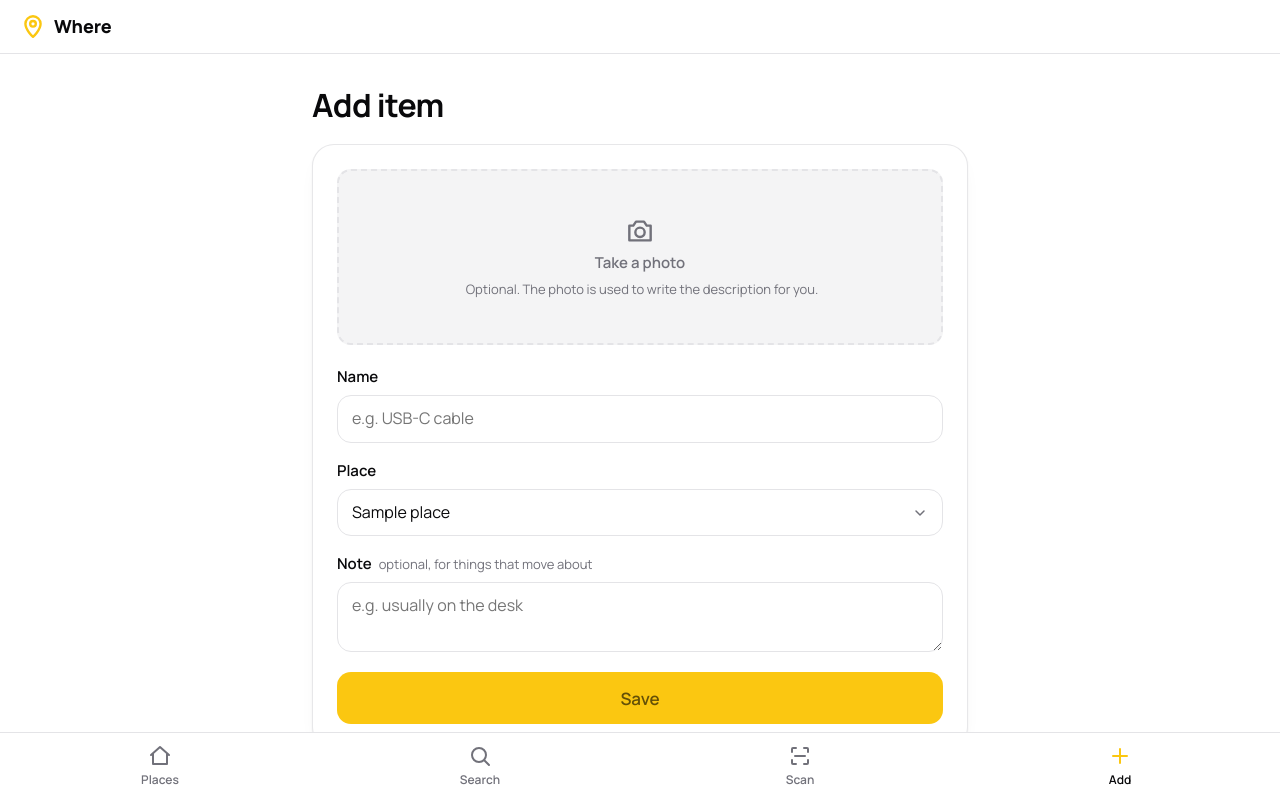
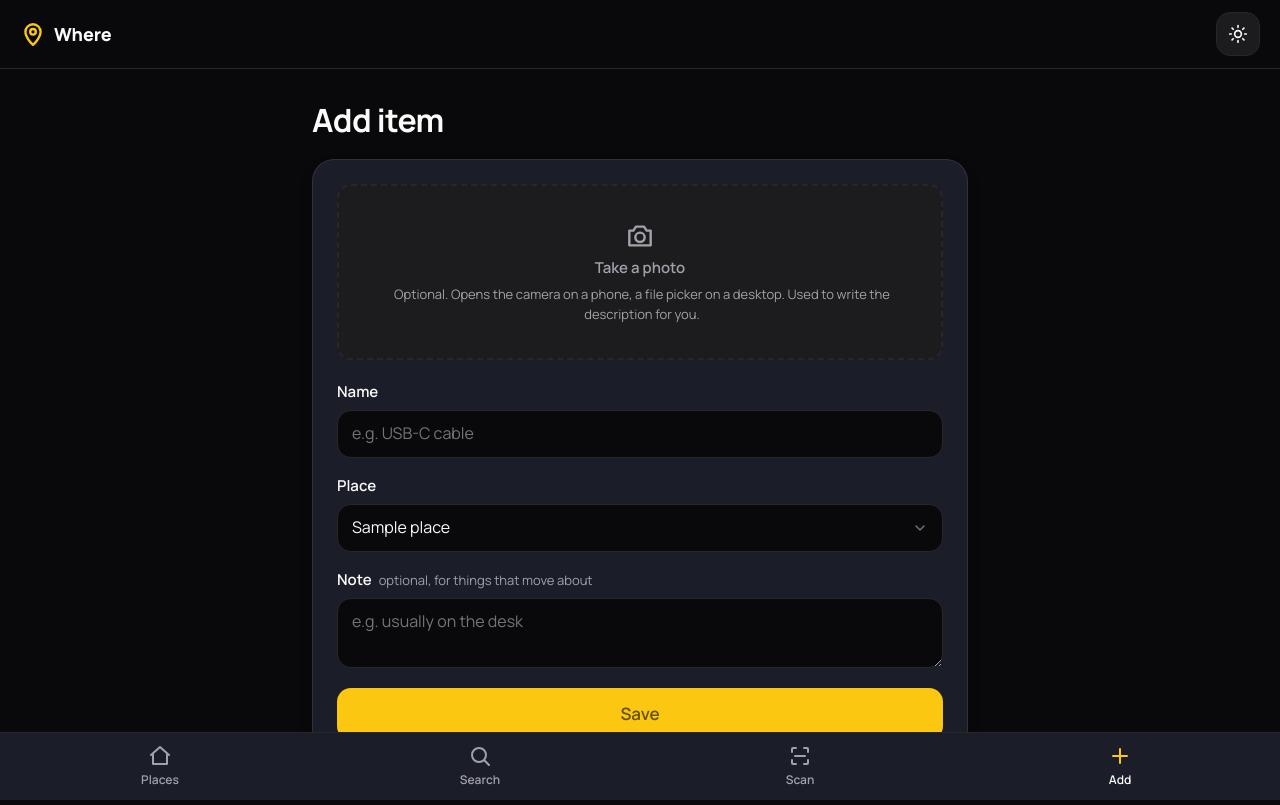
Before and after one commit to lightmorphic/where, a Flask app: page /items/new in a window 1280 px wide. Shown: the top 805 px of the page. Run offline with Flask 3, Linux system fonts and the light colour scheme; tables that the repository leaves empty hold one stand-in row (values such as "Sample post").

Commit message:
Dark mode by default with a switch, label text never splits a word

```diff
--- a/app/static/css/labels.css
+++ b/app/static/css/labels.css
@@ -12,8 +12,8 @@ body { margin: 0; font-family: "Manrope", system-ui, sans-serif; background: #e4
 }
 .qr { flex: none; width: 14mm; height: 14mm; }
 .qr svg { width: 100%; height: 100%; display: block; }
-.name { flex: 1; height: 18mm; display: flex; align-items: center; justify-content: center; text-align: center; overflow: hidden; }
-.name span { display: block; font-weight: 800; line-height: 1.05; font-size: 12pt; overflow-wrap: normal; word-break: normal; letter-spacing: -0.02em; }
+.name { flex: 1; min-width: 0; height: 18mm; display: flex; align-items: center; justify-content: center; text-align: center; overflow: hidden; }
+.name span { display: block; font-weight: 800; line-height: 1.05; font-size: 12pt; overflow-wrap: normal; word-break: keep-all; hyphens: none; white-space: normal; letter-spacing: -0.02em; }
 @media screen { .label { zoom: 2.5; box-shadow: 0 1px 3px rgba(0,0,0,.2); } }
 @media print {
   @page { size: 30mm 20mm; margin: 0; }
--- a/app/static/css/main.css
+++ b/app/static/css/main.css
@@ -77,7 +77,12 @@ p:last-child { margin-bottom: 0; }
 }
 .brand { display: inline-flex; align-items: center; gap: .5rem; color: var(--fg); text-decoration: none; font-weight: 800; font-size: 1.125rem; letter-spacing: -0.01em; }
 .brand svg { color: var(--accent); }
-.top-actions { display: flex; gap: .5rem; }
+.top-actions { display: flex; gap: .5rem; align-items: center; }
+.icon-btn { display: inline-flex; align-items: center; justify-content: center; width: 2.75rem; height: 2.75rem; padding: 0; background: var(--muted); color: var(--fg); border: 1px solid var(--border); border-radius: var(--radius); cursor: pointer; }
+.icon-btn svg { width: 1.25rem; height: 1.25rem; }
+.icon-btn .sun { display: none; }
+:root[data-theme="dark"] .icon-btn .sun { display: block; }
+:root[data-theme="dark"] .icon-btn .moon { display: none; }
 
 .page { max-width: 44rem; margin: 0 auto; padding: 1.25rem; display: flex; flex-direction: column; gap: 1.25rem; }
 .page-head { display: flex; flex-direction: column; gap: .25rem; }
--- a/app/static/js/main.js
+++ b/app/static/js/main.js
@@ -13,6 +13,15 @@ window.Where = (function () {
     b.textContent = b.dataset.confirm || 'Press again to confirm';
     setTimeout(function () { b.classList.remove('armed'); b.textContent = label; }, 4000);
   });
+
+  var toggle = document.getElementById('theme-toggle');
+  if (toggle) {
+    toggle.addEventListener('click', function () {
+      var next = document.documentElement.dataset.theme === 'dark' ? 'light' : 'dark';
+      document.documentElement.dataset.theme = next;
+      try { localStorage.setItem('theme', next); } catch (e) {}
+    });
+  }
 
   if ('serviceWorker' in navigator) {
     navigator.serviceWorker.register('/sw.js').catch(function () {});
--- a/app/templates/item_form.html
+++ b/app/templates/item_form.html
@@ -25,7 +25,7 @@
       <span class="photo-cta">
         <svg viewBox="0 0 24 24" width="32" height="32" fill="none" stroke="currentColor" stroke-width="1.8" stroke-linecap="round" stroke-linejoin="round" aria-hidden="true"><path d="M4 8h3l2-3h6l2 3h3v11H4z"/><circle cx="12" cy="13" r="3.5"/></svg>
         <span>Take a photo</span>
-        <span class="hint">Optional. The photo is used to write the description for you.</span>
+        <span class="hint">Optional. Opens the camera on a phone, a file picker on a desktop. Used to write the description for you.</span>
       </span>
     </label>
   </div>
--- a/app/templates/layout.html
+++ b/app/templates/layout.html
@@ -4,14 +4,14 @@
 <meta charset="utf-8">
 <meta name="viewport" content="width=device-width, initial-scale=1, viewport-fit=cover">
 <title>{% block title %}Where{% endblock %}</title>
-<meta name="theme-color" content="#fbc711">
+<meta name="theme-color" content="#09090b">
 <link rel="manifest" href="/manifest.webmanifest">
 <link rel="icon" href="{{ url_for('static', filename='icons/icon.svg') }}" type="image/svg+xml">
 <link rel="apple-touch-icon" href="{{ url_for('static', filename='icons/icon-192.png') }}">
 <meta name="apple-mobile-web-app-capable" content="yes">
 <meta name="apple-mobile-web-app-title" content="Where">
 <link rel="stylesheet" href="{{ url_for('static', filename='css/main.css') }}?v={{ app_version }}">
-<script>try{var t=localStorage.getItem('theme');if(t)document.documentElement.dataset.theme=t;}catch(e){}</script>
+<script>(function(){var t='dark';try{t=localStorage.getItem('theme')||'dark';}catch(e){}document.documentElement.dataset.theme=t;})();</script>
 {% block head %}{% endblock %}
 </head>
 <body>
@@ -20,7 +20,12 @@
     <svg width="26" height="26" viewBox="0 0 24 24" fill="none" stroke="currentColor" stroke-width="2.2" stroke-linecap="round" stroke-linejoin="round" aria-hidden="true"><path d="M12 22s7-6.2 7-12a7 7 0 1 0-14 0c0 5.8 7 12 7 12z"/><circle cx="12" cy="10" r="2.6"/></svg>
     <span>Where</span>
   </a>
-  <div class="top-actions">{% block topactions %}{% endblock %}</div>
+  <div class="top-actions">{% block topactions %}{% endblock %}
+    <button class="icon-btn" type="button" id="theme-toggle" aria-label="Switch between dark and light mode" title="Dark or light mode">
+      <svg class="sun" viewBox="0 0 24 24" fill="none" stroke="currentColor" stroke-width="2" stroke-linecap="round" stroke-linejoin="round" aria-hidden="true"><circle cx="12" cy="12" r="4"/><path d="M12 2v2M12 20v2M4.9 4.9l1.4 1.4M17.7 17.7l1.4 1.4M2 12h2M20 12h2M4.9 19.1l1.4-1.4M17.7 6.3l1.4-1.4"/></svg>
+      <svg class="moon" viewBox="0 0 24 24" fill="none" stroke="currentColor" stroke-width="2" stroke-linecap="round" stroke-linejoin="round" aria-hidden="true"><path d="M21 12.8A9 9 0 1 1 11.2 3a7 7 0 0 0 9.8 9.8z"/></svg>
+    </button>
+  </div>
 </header>
 
 <main class="page">
```
Also changed, not shown: app/static/js/labels.js (+7 -2 lines), app/static/manifest.webmanifest.
